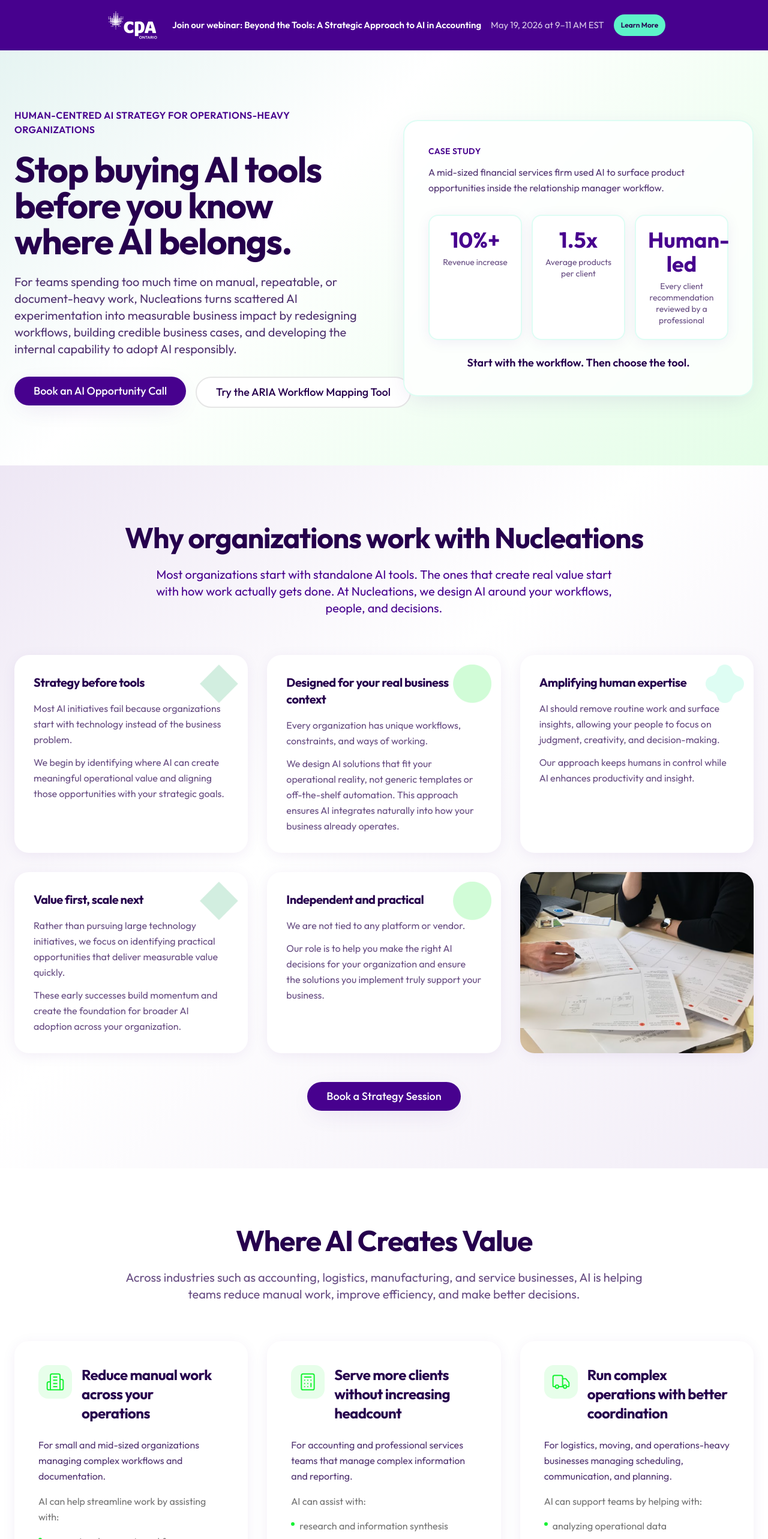
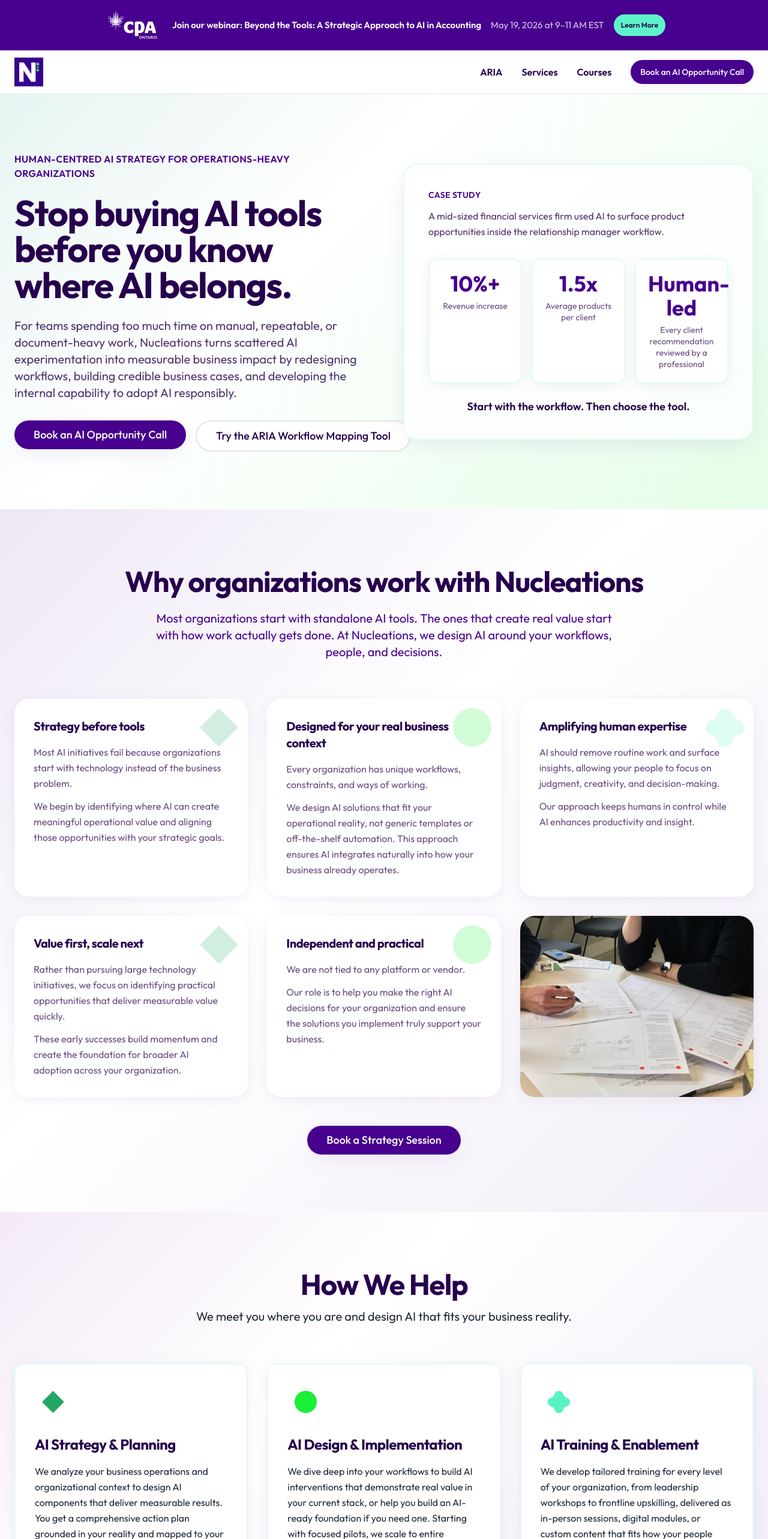
Before and after one commit to Nucleations/nucleations, a React (Vite) app: page / in a window 1280 px wide. Shown: the top 2566 px of the page at 60% size. Built offline with nearby package versions, Linux system fonts and the light colour scheme; the HTML template or start-up script is replaced by a standard one.

Commit message:
Changes
Co-authored-by: VanNucAI <247893808+VanNucAI@users.noreply.github.com>

```diff
--- a/src/App.tsx
+++ b/src/App.tsx
@@ -7,6 +7,7 @@ import { ScrollToTop } from "@/components/ScrollToTop";
 import Index from "./pages/Index";
 import Accounting from "./pages/Accounting";
 import Logistics from "./pages/Logistics";
+import Aria from "./pages/Aria";
 import NotFound from "./pages/NotFound";
 
 const queryClient = new QueryClient();
@@ -22,6 +23,7 @@ const App = () => (
           <Route path="/" element={<Index />} />
           <Route path="/accounting" element={<Accounting />} />
           <Route path="/logistics" element={<Logistics />} />
+          <Route path="/aria" element={<Aria />} />
           {/* ADD ALL CUSTOM ROUTES ABOVE THE CATCH-ALL "*" ROUTE */}
           <Route path="*" element={<NotFound />} />
         </Routes>
--- a/src/pages/Index.tsx
+++ b/src/pages/Index.tsx
@@ -1,4 +1,5 @@
 import { TopBanner } from '@/components/TopBanner';
+import { SiteHeader } from '@/components/SiteHeader';
 import { HeroSection } from '@/components/HeroSection';
 import { WhyNucleationsSection } from '@/components/WhyNucleationsSection';
 import { IndustryFocusSection } from '@/components/IndustryFocusSection';
@@ -12,13 +13,18 @@ const Index = () => {
   return (
     <main className="min-h-screen">
       <TopBanner />
+      <SiteHeader />
       <HeroSection />
       <WhyNucleationsSection />
+      <div id="services">
+        <HowWeHelpSection />
+      </div>
+      <div id="courses">
+        <AIEducationSection />
+      </div>
+      <TeamSection />
       <IndustryFocusSection />
-      <HowWeHelpSection />
-      <AIEducationSection />
       <FAQSection />
-      <TeamSection />
       <ContactSection />
     </main>
   );
```
